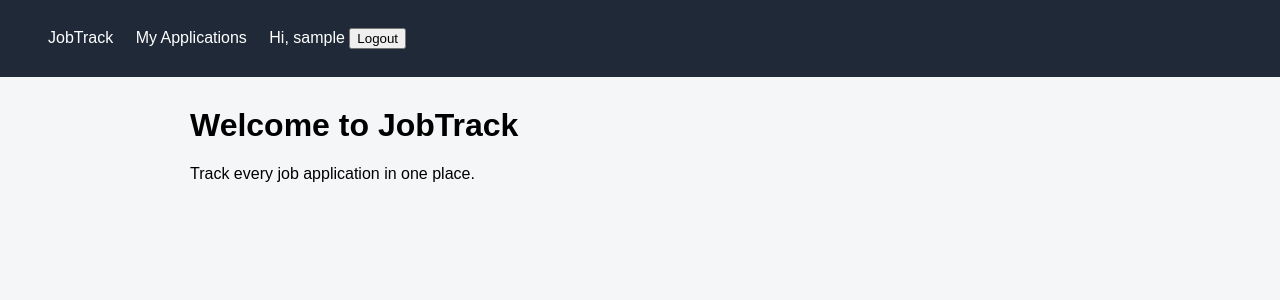
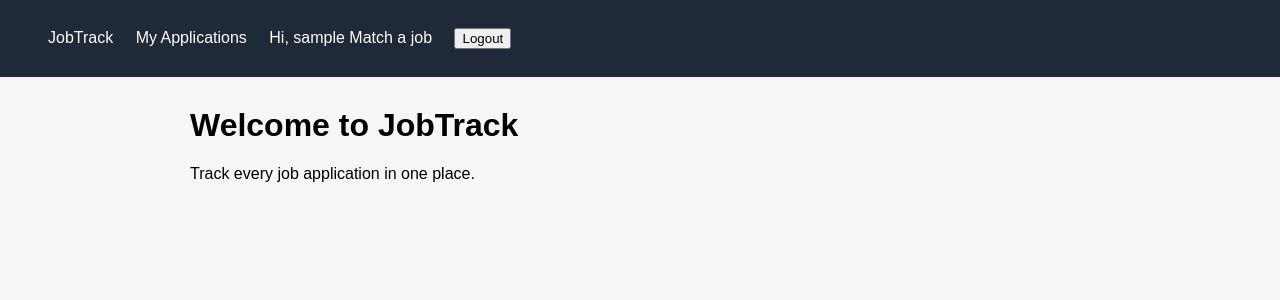
Before and after one commit to Shub9276/jobtrack, a Django app: page /home/ in a window 1280 px wide. Shown: the top 300 px of the page. Run offline with Django 5.2, Linux system fonts and the light colour scheme; the visitor is signed in with stand-in values (Sample User, id 1).

Commit message:
Add resume keyword matcher page

```diff
--- a/templates/base.html
+++ b/templates/base.html
@@ -32,9 +32,10 @@
         <a href="{% url 'home' %}">JobTrack</a>
         {% if user.is_authenticated %}
         <span style="color: white"
-          ><a href="{% url 'application_list' %}">My Applications</a>
-          Hi, {{user.username }}</span
+          ><a href="{% url 'application_list' %}">My Applications</a> Hi,
+          {{user.username }}</span
         >
+        <a href="{% url 'match' %}">Match a job</a>
         <form method="post" action="{% url 'logout' %}" style="display: inline">
           {% csrf_token %}
           <button type="submit">Logout</button>
--- /dev/null
+++ b/tracker/matcher.py
@@ -0,0 +1,36 @@
+import re
+
+STOPWORDS = {
+    "the", "and", "for", "with", "you", "your", "our", "are", "will", "have",
+    "this", "that", "from", "they", "their", "has", "was", "were", "been",
+    "into", "who", "what", "when", "where", "which", "about", "can", "all",
+    "any", "not", "but", "such", "also", "etc", "using", "use", "used",
+    "work", "working", "team", "teams", "experience", "years", "year",
+    "ability", "strong", "good", "great", "new", "role", "job", "looking",
+    "should", "must", "may", "per", "more", "other", "including",
+    "we", "need", "needs", "skills", "skill", "responsibilities",
+    "required", "preferred", "candidate", "knowledge", "understanding",
+    "plus", "bonus", "excellent", "familiar",
+}
+
+def extract_keywords(text):
+    words = re.findall(r"[a-z][a-z0-9+#]*", text.lower())
+    return {word for word in words if len(word) > 1 and word not in STOPWORDS}
+
+def match_resume(resume_text, job_text):
+    job_keywords = extract_keywords(job_text)
+    resume_keywords = extract_keywords(resume_text)
+
+    matched = job_keywords & resume_keywords
+    missing = job_keywords - resume_keywords
+
+    if job_keywords:
+        score = round(len(matched) / len(job_keywords) * 100)
+    else:
+        score = 0
+
+    return{
+        "score" : score,
+        "matched" : sorted(matched),
+        "missing" : sorted(missing),
+    }
--- a/tracker/urls.py
+++ b/tracker/urls.py
@@ -9,4 +9,5 @@ urlpatterns = [
     path('applications/<int:pk>/edit/',views.application_edit, name = 'application_edit'),
     path('applications/<int:pk>/delete/',views.application_delete, name = "application_delete"),
     path('applications/<int:pk>/status/', views.application_set_status, name='application_set_status'),
+    path('match/', views.match_view, name='match'),
 ]
--- a/tracker/views.py
+++ b/tracker/views.py
@@ -7,6 +7,7 @@ from .models import Application
 from django.db.models import Q
 from django.core.paginator import Paginator
 from django.views.decorators.http import require_POST
+from .matcher import match_resume
 
 # Create your views here.
 def home(request):
@@ -113,3 +114,16 @@ def application_delete(request, pk):
         return redirect("application_list")
 
     return render(request,"tracker/application_confirm_delete.html",{"application":application})
+
+
+@login_required
+def match_view(request):
+    result = None
+    resume_text = ""
+    job_text = ""
+    if request.method == "POST":
+        resume_text = request.POST.get("resume_text","")
+        job_text = request.POST.get("job_text","")
+        result = match_resume(resume_text, job_text)
+    context = {"result": result, "resume_text": resume_text, "job_text": job_text}
+    return render(request,"tracker/match.html",context)
```
Also changed, not shown: templates/tracker/match.html (added, +33 -0 lines).
